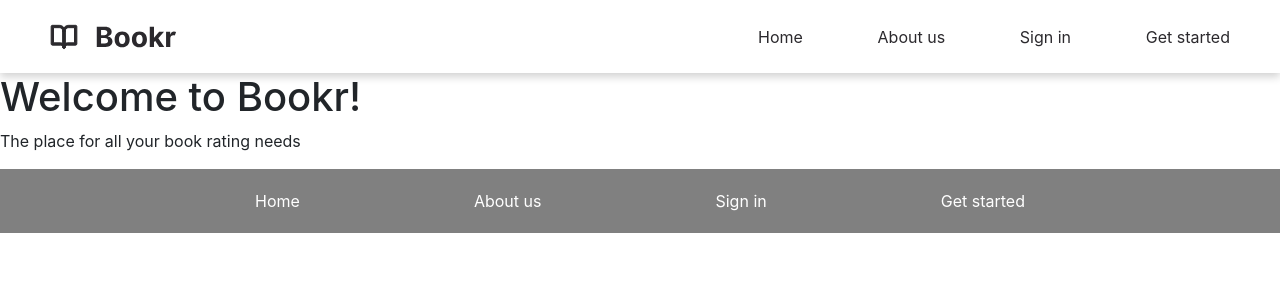
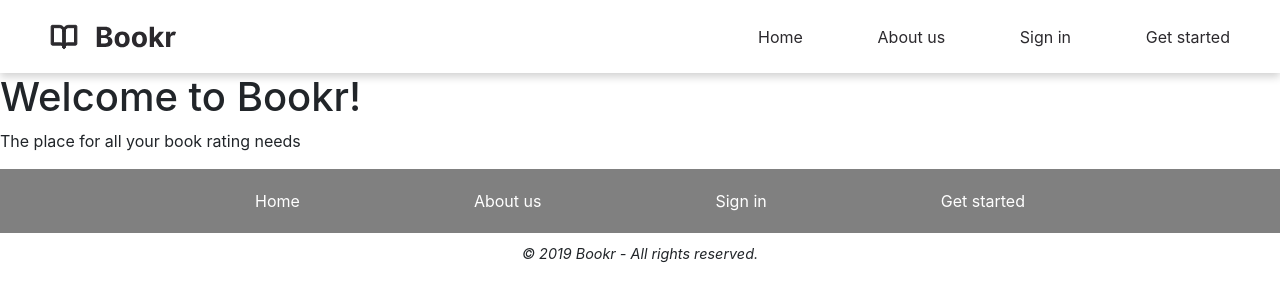
Before and after one commit to the-bookr-team/bookr-frontend, a React (Create React App) app in the folder bookr/: page / in a window 1280 px wide. Shown: the top 302 px of the page. Built offline with nearby package versions, Linux system fonts and the light colour scheme.

Commit message:
Add credits

```diff
--- a/bookr/src/App.css
+++ b/bookr/src/App.css
@@ -47,3 +47,10 @@ footer nav a:hover {
   color: white;
   text-decoration: underline;
 }
+
+.credits {
+  padding: 10px 0;
+  text-align: center;
+  font-size: .9rem;
+  font-style: italic;
+}
--- /dev/null
+++ b/bookr/src/Components/Credits.js
@@ -0,0 +1,11 @@
+import React from 'react';
+
+const Credits = () => {
+  return(
+    <div className="credits">
+      &copy; 2019 Bookr - All rights reserved.
+    </div>
+  )
+}
+
+export default Credits;
--- a/bookr/src/Components/Footer.js
+++ b/bookr/src/Components/Footer.js
@@ -1,11 +1,15 @@
 import React from 'react';
 import Navigation from './Navigation';
+import Credits from './Credits';
 
 const Footer = () => {
   return(
-    <footer>
-      <Navigation />
-    </footer>
+    <div>
+      <footer>
+        <Navigation />
+      </footer>
+      <Credits />
+    </div>
   )
 }
 
```
